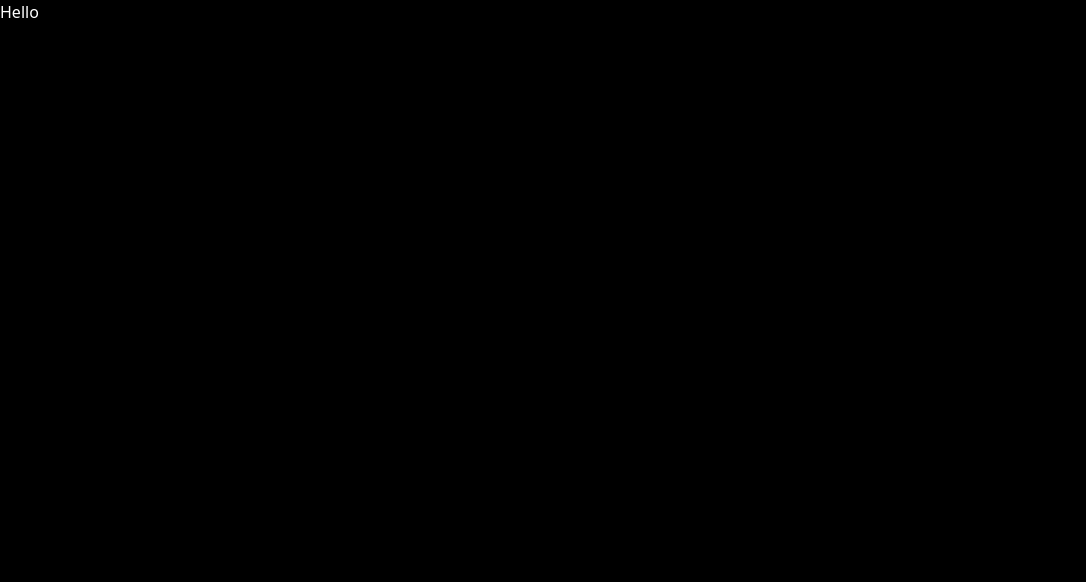
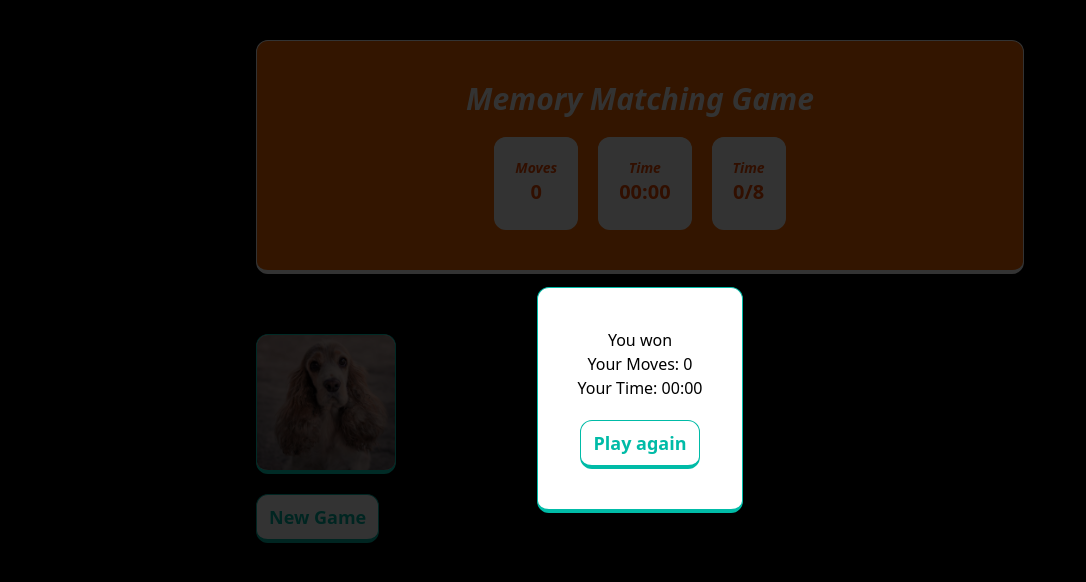
Before and after one commit to awizp/cdn-memory-match-game, a website built with Vite: page index.html in a window 1280 px wide. Shown: the whole page, without its empty margins (0-1086 px from the left). Built offline with nearby package versions, Linux system fonts and the light colour scheme.

Commit message:
ui: stye elements initiated

```diff
--- a/index.html
+++ b/index.html
@@ -5,6 +5,13 @@
   <meta charset="UTF-8" />
   <link rel="icon" type="image/svg+xml" href="/cdn-favicon-512.png" />
   <meta name="viewport" content="width=device-width, initial-scale=1.0" />
+
+  <!-- Font Awesome Icon -->
+
+  <link rel="stylesheet" href="https://cdnjs.cloudflare.com/ajax/libs/font-awesome/7.0.1/css/all.min.css"
+    integrity="sha512-2SwdPD6INVrV/lHTZbO2nodKhrnDdJK9/kg2XD1r9uGqPo1cUbujc+IYdlYdEErWNu69gVcYgdxlmVmzTWnetw=="
+    crossorigin="anonymous" referrerpolicy="no-referrer" />
+
 
   <!-- tailwindcss stylesheet -->
   <link rel="stylesheet" href="./src/style.css">
@@ -14,11 +21,70 @@
 
 <body>
 
-  <main>
-    <section>
-      <h1>Hello</h1>
+  <main class="w-full">
+    <section class="container mx-auto w-full md:w-[60%] py-10">
+
+      <!-- game title and stats container  -->
+      <div class="game-container">
+
+        <h1>Memory Matching Game</h1>
+
+        <div class="game-stats">
+          <!-- game moves -->
+          <div class="game-moves">
+            <h2>Moves</h2>
+            <p>0</p>
+          </div>
+
+          <!-- game time -->
+          <div class="game-time">
+            <h2>Time</h2>
+            <p>00:00</p>
+          </div>
+
+          <!-- game time -->
+          <div class="game-match">
+            <h2>Time</h2>
+            <p>0/8</p>
+          </div>
+        </div>
+
+      </div>
+
+      <!-- game board -->
+      <div class="game-board">
+
+        <!-- game cards -->
+        <div class="game-card">
+          <div class="card-front"><ion-icon name="heart"></ion-icon></div>
+          <div class="card-back"><img src="/image/dog1.jpg" alt="dog-image1"></div>
+        </div>
+      </div>
+
+      <!-- new game button -->
+      <button class="game-btn">New Game</button>
+
+
+      <!-- windows game modal -->
+      <div class="game-modal">
+
+        <div class="game-result">
+          <h2>You won</h2>
+
+          <p>Your Moves: <span>0</span></p>
+          <p>Your Time: <span>00:00</span></p>
+
+          <button class="game-btn">Play again</button>
+        </div>
+
+      </div>
+
     </section>
   </main>
+
+  <!-- ionic icons scripts -->
+  <script type="module" src="https://unpkg.com/ionicons@7.1.0/dist/ionicons/ionicons.esm.js"></script>
+  <script nomodule src="https://unpkg.com/ionicons@7.1.0/dist/ionicons/ionicons.js"></script>
 
   <!-- main javascript -->
   <script type="module" src="/src/main.js"></script>
--- a/src/style.css
+++ b/src/style.css
@@ -5,3 +5,80 @@
     @apply w-full bg-black text-white;
   }
 }
+
+@layer components {
+  .game-container {
+    @apply flex flex-col justify-center items-center gap-5 p-10 rounded-xl bg-orange-500 border border-white border-b-4;
+  }
+
+  .game-container h1 {
+    @apply font-bold text-xl md:text-3xl italic;
+  }
+
+  .game-stats {
+    @apply flex gap-5 justify-center items-center;
+  }
+
+  .game-moves,
+  .game-time,
+  .game-match {
+    @apply bg-white rounded-xl p-5 border border-white border-b-4 text-orange-600 flex flex-col justify-center items-center;
+  }
+
+  .game-moves h2,
+  .game-time h2,
+  .game-match h2 {
+    @apply font-semibold italic text-sm;
+  }
+
+  .game-moves p,
+  .game-time p,
+  .game-match p {
+    @apply font-bold text-xl;
+  }
+
+  .game-board {
+    @apply grid grid-cols-2 sm:grid-cols-3 md:grid-cols-4 gap-10 mt-15;
+  }
+
+  .game-card {
+    @apply w-35 h-35 bg-white border border-b-4 border-teal-400 rounded-xl flex justify-center items-center relative overflow-hidden;
+  }
+
+  .card-front,
+  .card-back {
+    @apply w-full h-full absolute top-0 left-0 inset-0 text-orange-500 text-4xl;
+  }
+
+  .card-front {
+    @apply flex justify-center items-center hidden;
+  }
+
+  .card-back {
+    @apply w-full h-full overflow-hidden;
+  }
+
+  .card-back img {
+    @apply w-full h-full object-cover;
+  }
+
+  .game-btn {
+    @apply px-3 py-2 rounded-xl bg-white text-lg font-semibold border border-teal-500 border-b-4 cursor-pointer text-teal-500 mt-5;
+  }
+
+  .game-modal {
+    @apply fixed left-0 top-0 inset-0 flex justify-center items-center z-10;
+  }
+
+  .game-modal::before {
+    content: '';
+  }
+
+  .game-modal::before {
+    @apply w-full h-full inset-0 bg-black opacity-80 top-0 left-0 absolute z-[-1];
+  }
+
+  .game-result {
+    @apply bg-white rounded-xl p-10 border-teal-500 border border-b-4 text-black flex flex-col justify-center items-center;
+  }
+}
```
Also changed, not shown: public/image/dog1.jpg (added), public/image/dog2.jpg (added), public/image/dog3.jpg (added), public/image/dog4.jpg (added), public/image/dog5.jpg (added), public/image/dog6.jpg (added), public/image/dog7.jpg (added), public/image/dog8.jpg (added).
